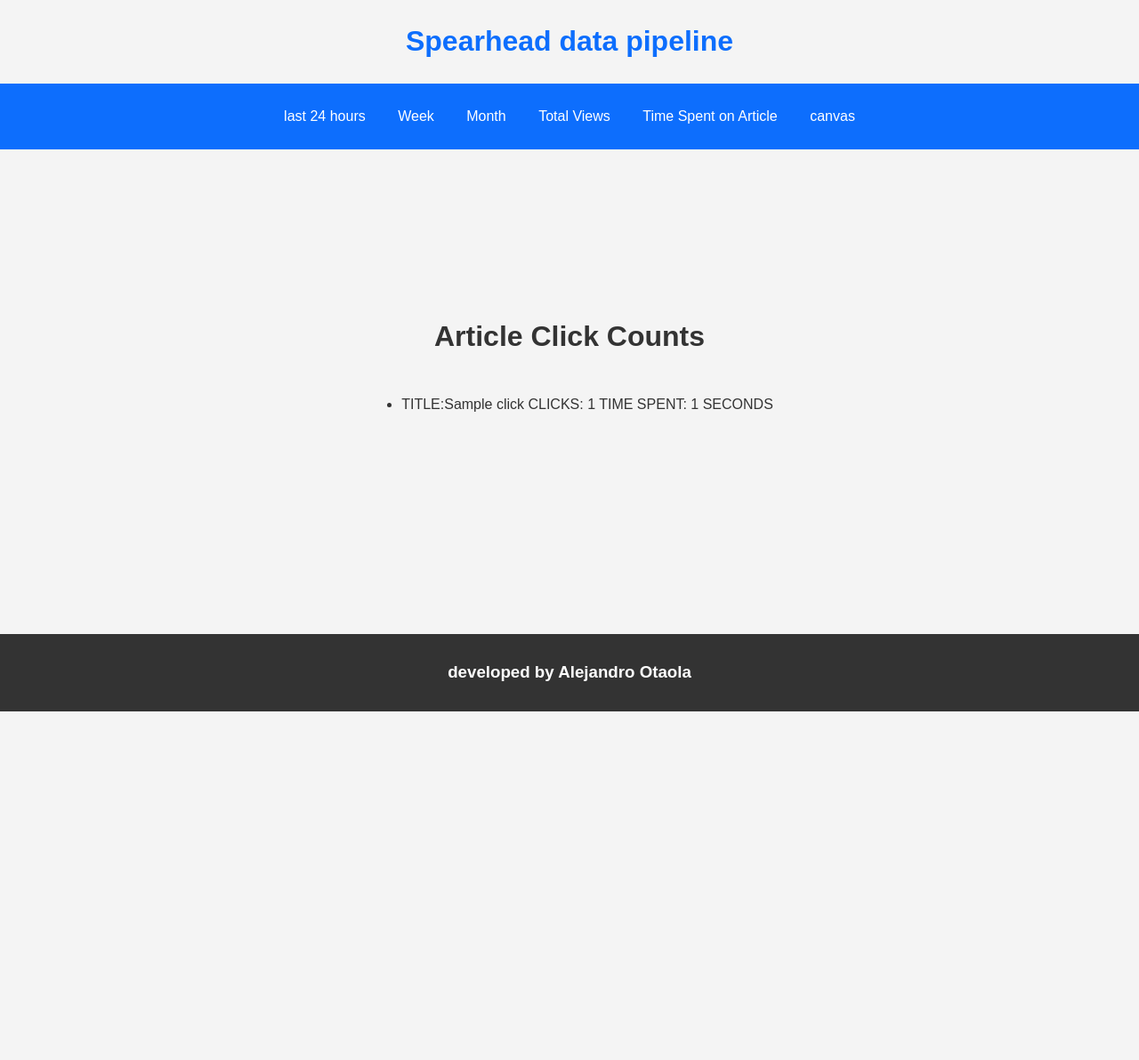
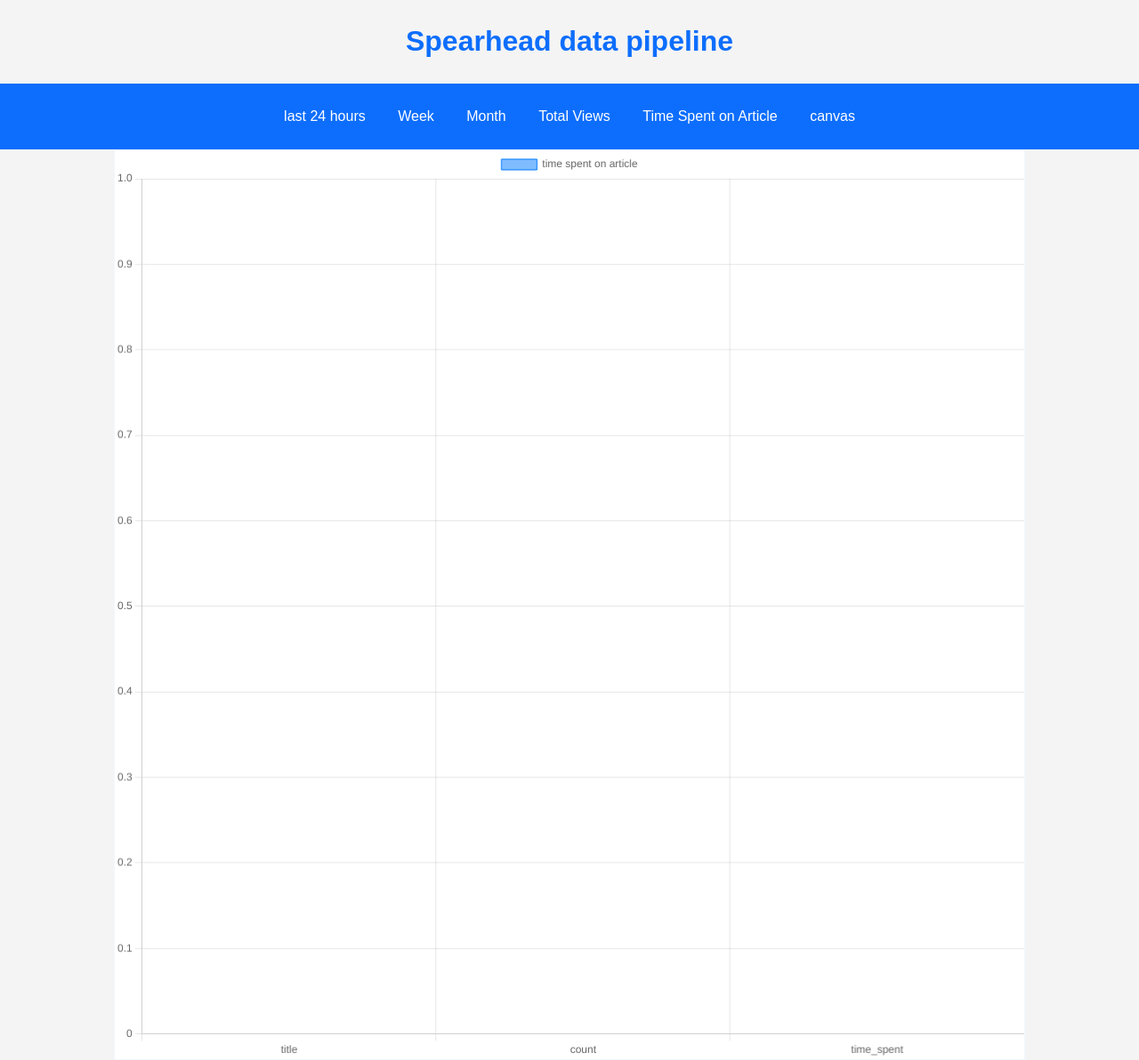
Before and after one commit to Aotaola/Spearhead_data_pipeline, a Flask app: page / in a window 1280 px wide. Shown: the whole page at 89% size. Before the commit the page ends 800 px from the top, so only its background shows below. Run offline with Flask 3, Linux system fonts and the light colour scheme; tables that the repository leaves empty hold one stand-in row (values such as "Sample post").

Commit message:
added graph to root path

```diff
--- a/app.py
+++ b/app.py
@@ -38,7 +38,8 @@ def home():
             'count': article.count,
             'time_spent': total_time_spent
         })
-    return render_template('root.html', articles = article_data)
+        labels = ['title', 'count', 'time_spent']
+    return render_template('root.html', articles = article_data, labels = labels)
 
 @app.route('/canvas')
 def graph():
--- a/templates/root.html
+++ b/templates/root.html
@@ -18,15 +18,41 @@
 
         </div>
         <div class = 'container'>
-            <h1>Article Click Counts</h1>
+            <!-- <h1>Article Click Counts</h1>
             <ul>
             {% for article in articles %}
                 <li>TITLE:{{ article.title }} CLICKS: {{ article.count }} TIME SPENT: {{ article.time_spent }} SECONDS </li>
                      {% endfor %}
-             </ul>
+             </ul> -->
+            <canvas id="myChart" width="100" height="100"></canvas>
+            <script>
+                const ctx = document.getElementById('myChart').getContext('2d');
+                const myChart = new Chart(ctx, {
+                    type: 'bar',
+                    data: {
+                        labels: {{ labels | tojson }},
+                        datasets: [{
+                            label: 'Number of Clicks',
+                            label: 'time spent on article',
+                            data: {{ articles | tojson }},
+                            backgroundColor: 'rgba(0, 123, 255, 0.5)',
+                            color: 'red',
+                            borderColor: 'rgba(0, 123, 255, 1)',
+                            borderWidth: 1
+                        }]
+                    },
+                    options: {
+                        scales: {
+                            y: {
+                                beginAtZero: true
+                            }
+                        }
+                    }
+                });
+            </script>
         </div>
-            <div class='footer'>
+            <!-- <div class='footer'>
                 <h3> developed by Alejandro Otaola</h3>
-            </div>
+            </div> -->
     </body>
 </html>
```
